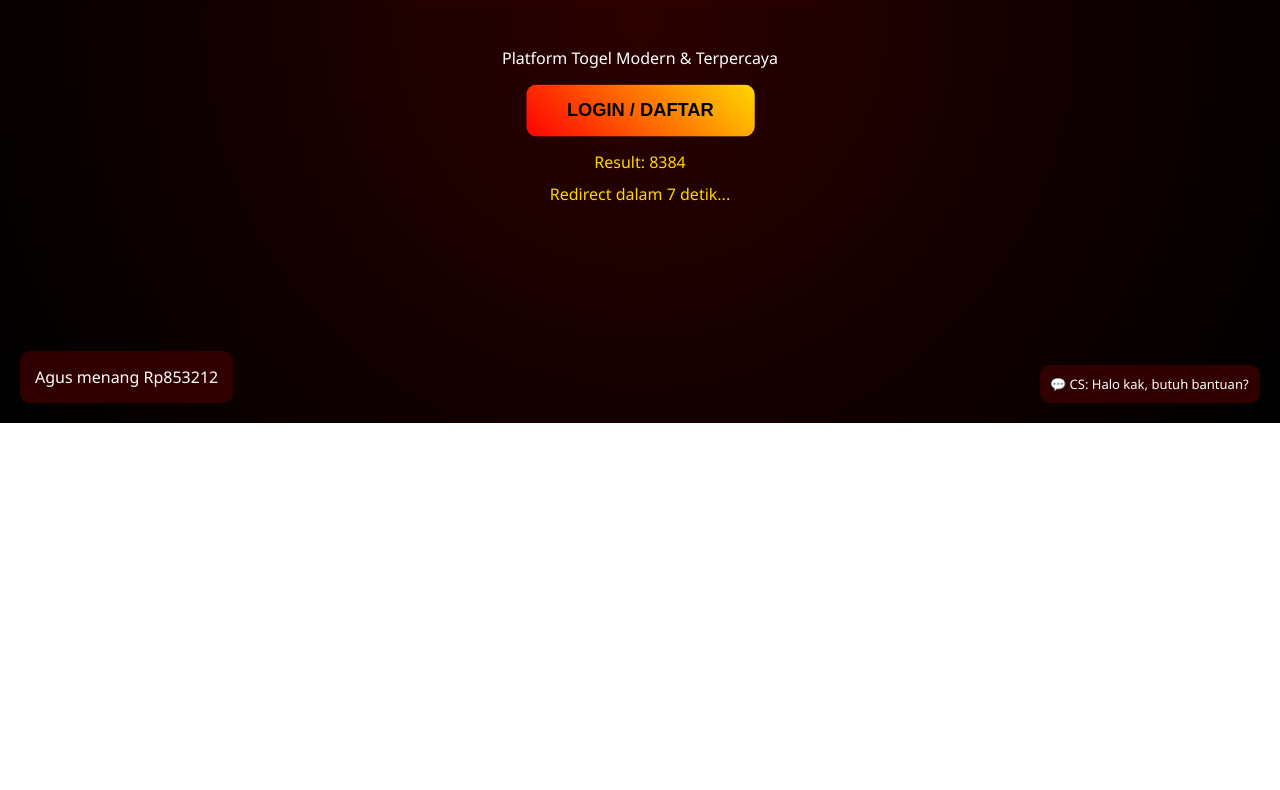
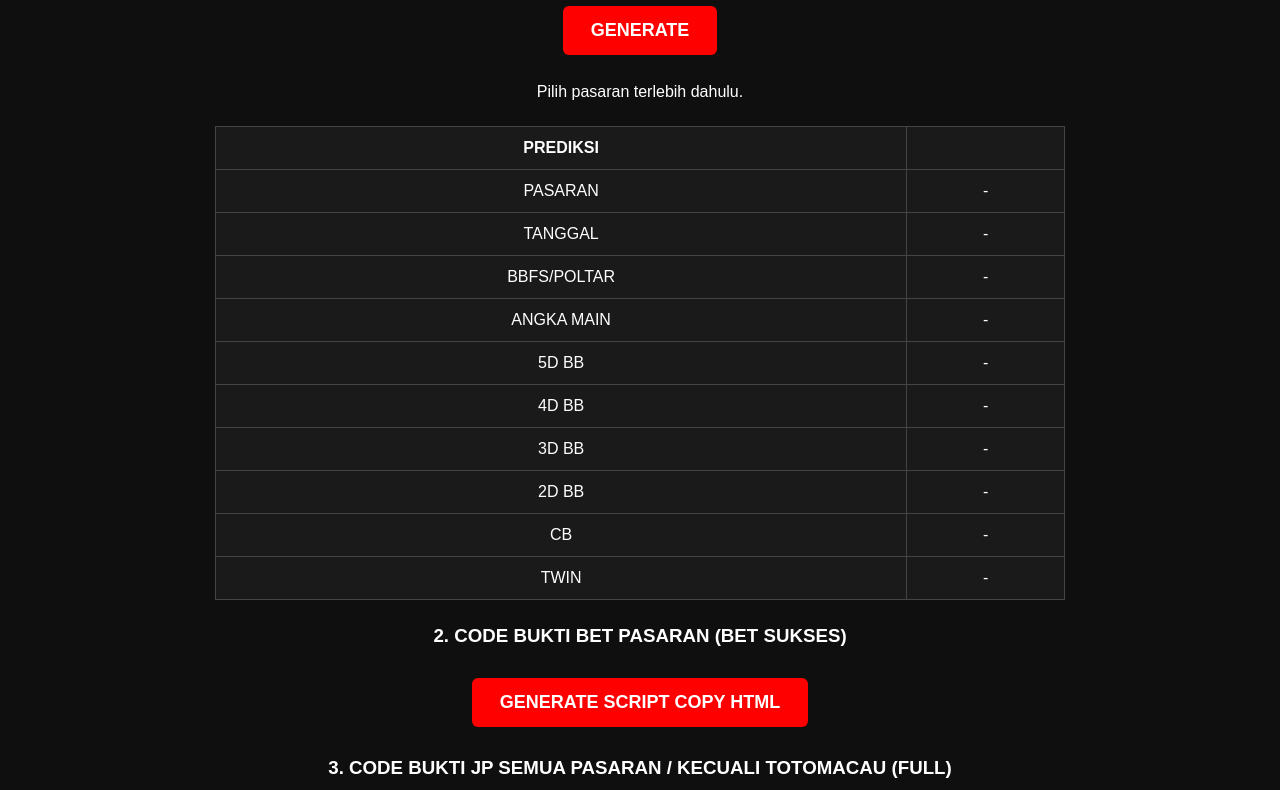
Before and after one commit to dewasilangit/loginjuaratogel, a plain HTML site: page index.html in a window 1280 px wide. Shown: the part 377-1167 px from the top of the page. Before the commit the page ends 800 px from the top, so only its background shows below. Drawn offline with Linux system fonts and the light colour scheme.

Commit message:
Update index.html

```diff
--- a/index.html
+++ b/index.html
@@ -3,199 +3,126 @@
 <head>
     <meta charset="UTF-8">
     <meta name="viewport" content="width=device-width, initial-scale=1.0">
-<title>JUARATOGEL</title>
-
+    <title>UANGTOGEL DASHBOARD GENERATE 2026</title>
     <style>
         body {
+            font-family: Arial, sans-serif;
+            background: #0f0f0f;
+            color: #fff;
+            text-align: center;
+            padding: 20px;
             margin: 0;
-  font-family: 'Segoe UI', sans-serif;
-  background: radial-gradient(circle, #2b0000, #000);
+        }
+        h1 { color: #ffd700; font-size: 28px; margin: 15px 0; }
+        h2 { color: #ff4444; font-size: 26px; }
+        .warning { color: #ffeb3b; font-size: 24px; font-weight: bold; }
+        button {
+            background: #ff0000;
             color: white;
-  overflow: hidden;
+            padding: 14px 28px;
+            font-size: 18px;
+            margin: 12px;
+            border: none;
+            border-radius: 6px;
+            cursor: pointer;
+            font-weight: bold;
         }
-
-/* LOADING BAR */
-#loading {
-  position: fixed;
-  width: 100%;
-  height: 100%;
-  background: black;
-  display: flex;
-  flex-direction: column;
-  justify-content: center;
-  align-items: center;
-  z-index: 999;
+        button:hover { background: #ff5555; }
+        table {
+            width: 90%;
+            max-width: 850px;
+            margin: 25px auto;
+            border-collapse: collapse;
+            background: #1a1a1a;
         }
-
-#bar {
-  width: 0%;
-  height: 10px;
-  background: linear-gradient(90deg, red, gold);
-  margin-top: 20px;
-  transition: width 0.3s;
-}
-
-/* HERO */
-.hero {
-  display: none;
-  height: 100vh;
-  justify-content: center;
-  align-items: center;
-  flex-direction: column;
+        th, td {
+            border: 1px solid #444;
+            padding: 12px;
             text-align: center;
         }
+        .container { max-width: 950px; margin: auto; }
+    </style>
+</head>
+<body>
+    <div class="container">
+        <h1>UANGTOGEL DASHBOARD GENERATE 2026</h1>
 
-/* TITLE */
-h1 {
-  font-size: 70px;
-  color: gold;
-  text-shadow: 0 0 20px gold, 0 0 50px red;
-}
+        <h2 class="warning">RUDI RUDI RUDIII !!</h2>
+        <h2>NGAPAIN BOS? MAU NYOLONG YA?! 😂</h2>
+        <p style="font-size:20px; margin:20px 0;">Akses ditolak. Silakan refresh halaman untuk kembali.</p>
 
-/* BUTTON */
-button {
-  padding: 15px 40px;
-  font-size: 18px;
-  border: none;
-  border-radius: 10px;
-  background: linear-gradient(45deg, red, gold);
-  cursor: pointer;
-  animation: pulse 1.5s infinite;
-  font-weight: bold;
-}
+        <hr style="border-color:#333;">
 
-@keyframes pulse {
-  0% {transform: scale(1);}
-  50% {transform: scale(1.1);}
-  100% {transform: scale(1);}
-}
+        <h3>CREATED BY BABANG CALVIN 😎</h3>
+        <p><strong>UANGTOGEL - SITUS TOGEL TERPERCAYA - TEAM UANGTOGEL</strong></p>
 
-/* RESULT */
-#result {
-  margin-top: 15px;
-  color: gold;
-}
+        <h3>1. RUMUS PREDIKSI</h3>
+        <button onclick="generatePrediksi()">GENERATE</button>
+        <p>Pilih pasaran terlebih dahulu.</p>
 
-/* NOTIF */
-#notif {
-  position: fixed;
-  bottom: 20px;
-  left: 20px;
-  background: #300000;
-  padding: 15px;
-  border-radius: 10px;
-  display: none;
-}
+        <table id="prediksiTable">
+            <tr><th>PREDIKSI</th><th colspan="4"></th></tr>
+            <tr><td>PASARAN</td><td colspan="4" id="pasaran">-</td></tr>
+            <tr><td>TANGGAL</td><td colspan="4" id="tanggal">-</td></tr>
+            <tr><td>BBFS/POLTAR</td><td colspan="4" id="bbfs">-</td></tr>
+            <tr><td>ANGKA MAIN</td><td colspan="4" id="angka">-</td></tr>
+            <tr><td>5D BB</td><td colspan="4" id="5d">-</td></tr>
+            <tr><td>4D BB</td><td colspan="4" id="4d">-</td></tr>
+            <tr><td>3D BB</td><td colspan="4" id="3d">-</td></tr>
+            <tr><td>2D BB</td><td colspan="4" id="2d">-</td></tr>
+            <tr><td>CB</td><td colspan="4" id="cb">-</td></tr>
+            <tr><td>TWIN</td><td colspan="4" id="twin">-</td></tr>
+        </table>
 
-/* CHAT */
-#chatbox {
-  position: fixed;
-  bottom: 20px;
-  right: 20px;
-  width: 200px;
-  background: #300000;
-  padding: 10px;
-  border-radius: 10px;
-  font-size: 13px;
-}
+        <h3>2. CODE BUKTI BET PASARAN (BET SUKSES)</h3>
+        <button onclick="generateBet()">GENERATE SCRIPT COPY HTML</button>
 
-/* COUNTDOWN */
-#countdown {
-  margin-top: 10px;
-  color: gold;
-}
-</style>
+        <h3>3. CODE BUKTI JP SEMUA PASARAN / KECUALI TOTOMACAU (FULL)</h3>
+        <button onclick="generateJP()">GENERATE BIASA COPY CODE</button>
 
-</head>
+        <h3>4. CODE BUKTI JP PASARAN TOTOMACAU ( FULL)</h3>
+        <button onclick="generateMacau()">GENERATE MACAU COPY CODE</button>
 
-<body>
+        <h3>5. REELS PREDIKSI (ANTI TWIN & URUT)</h3>
+        <p><strong>ANTI TWIN • ANTI URUT • PRESESI FORMAT</strong></p>
+        <button onclick="generateReels()">GENERATE & COPY OTOMATIS</button>
 
-<!-- LOADING -->
-<div id="loading">
-  <div>Loading JUARATOGEL...</div>
-  <div id="bar"></div>
-</div>
-
-<!-- MAIN -->
-<div class="hero" id="main">
-  <h1>JUARATOGEL</h1>
-  <p>Platform Togel Modern & Terpercaya</p>
-
-  <a href="https://heylink.me/juaralogin" target="_blank">
-    <button>LOGIN / DAFTAR</button>
-  </a>
-
-  <div id="result">Result: -</div>
-  <div id="countdown">Redirect dalam 12 detik...</div>
-</div>
-
-<!-- NOTIF -->
-<div id="notif"></div>
-
-<!-- CHAT -->
-<div id="chatbox">
-  💬 CS: Halo kak, butuh bantuan?
+        <p style="margin-top:40px; font-size:18px; font-weight:bold;">
+            SILAHKAN KLIK GENERATE TERLEBIH DAHULU BROO!!
+        </p>
     </div>
 
     <script>
+        function generatePrediksi() {
+            const pasaran = ["Singapore", "Hongkong", "Sydney", "Toto Macau", "Cambodia"];
+            document.getElementById("pasaran").innerText = pasaran[Math.floor(Math.random()*pasaran.length)];
+            document.getElementById("tanggal").innerText = "03 April 2026";
+            document.getElementById("bbfs").innerText = "12 34 56 78 90";
+            document.getElementById("angka").innerText = "4782";
+            document.getElementById("5d").innerText = "12478";
+            document.getElementById("4d").innerText = "2478";
+            document.getElementById("3d").innerText = "478";
+            document.getElementById("2d").innerText = "78";
+            document.getElementById("cb").innerText = "45";
+            document.getElementById("twin").innerText = "88";
+            alert("✅ Rumus Prediksi berhasil di-generate!");
+        }
 
-/* LOADING BAR */
-let width = 0;
-const bar = document.getElementById("bar");
+        function generateBet() {
+            alert("✅ Code Bukti Bet (HTML) berhasil di-generate!\n\n(Sudah dicopy ke clipboard - contoh)");
+        }
 
-const load = setInterval(() => {
-  width += 10;
-  bar.style.width = width + "%";
+        function generateJP() {
+            alert("✅ Code Bukti JP Full berhasil di-generate!");
+        }
 
-  if(width >= 100){
-    clearInterval(load);
-    document.getElementById("loading").style.display = "none";
-    document.getElementById("main").style.display = "flex";
-    document.body.style.overflow = "auto";
+        function generateMacau() {
+            alert("✅ Code Bukti JP Toto Macau berhasil di-generate!");
         }
-}, 200);
 
-/* LIVE RESULT */
-setInterval(() => {
-  const num = Math.floor(Math.random()*9000)+1000;
-  document.getElementById("result").innerHTML = "Result: " + num;
-}, 2500);
-
-/* NOTIF MENANG */
-const notif = document.getElementById("notif");
-const names = ["Budi","Andi","Rizky","Sari","Dewi","Agus","Rina"];
-
-setInterval(() => {
-  const name = names[Math.floor(Math.random()*names.length)];
-  const win = Math.floor(Math.random()*900000)+100000;
-
-  notif.innerHTML = `${name} menang Rp${win}`;
-  notif.style.display = "block";
-
-  setTimeout(() => notif.style.display="none", 3000);
-}, 4000);
-
-/* CHAT AUTO */
-const chat = document.getElementById("chatbox");
-setInterval(() => {
-  chat.innerHTML = "💬 CS: Deposit minimal 10k ya kak 😊";
-}, 6000);
-
-/* COUNTDOWN */
-let time = 12;
-const cd = document.getElementById("countdown");
-
-const timer = setInterval(() => {
-  time--;
-  cd.innerHTML = "Redirect dalam " + time + " detik...";
-
-  if(time <= 0){
-    clearInterval(timer);
-    window.location.href = "https://heylink.me/juaralogin";
+        function generateReels() {
+            alert("✅ Reels Prediksi Anti Twin & Urut berhasil di-generate dan dicopy otomatis!");
         }
-}, 1000);
-
     </script>
-
 </body>
 </html>
```
Lines whose indentation alone changed are shown as unchanged.
